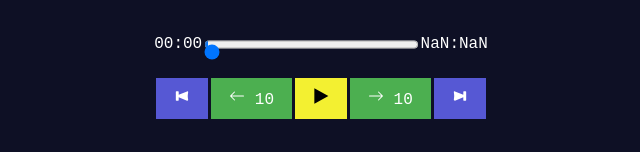
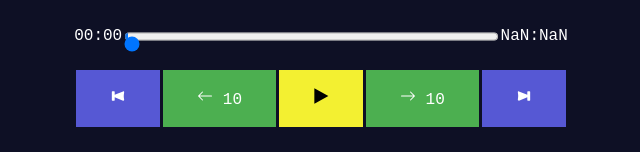
Before and after one commit to kpp16/Music-Player, a Next.js app: page /components/AudioPlayer in a window 1280 px wide. Shown: the part 645-797 px from the top of the page, without its empty margins (319-959 px from the left). Built offline with nearby package versions, Linux system fonts and the light colour scheme.

Commit message:
Fixed image and button scaling above and below 520 and 720 px

```diff
--- a/styles/AudioPlayer.module.css
+++ b/styles/AudioPlayer.module.css
@@ -10,13 +10,13 @@
     background-color: rgb(14, 16, 37);
 }
 
-@media only screen and (min-device-width: 500px) {
+@media only screen and (max-device-width: 520px) {
     .forwardBackward {
         font-family: monospace;
         justify-content: center;
         background-color: #4CAF50;
-        color: white;
-        padding: 16px 32px;
+        color: rgb(255, 255, 255);
+        padding: 8px 16px;
         text-align: center;
         text-decoration: none;
         display: inline-block;
@@ -28,12 +28,13 @@
     }
 }
 
+@media only screen and (min-device-width: 520px) {
     .forwardBackward {
         font-family: monospace;
         justify-content: center;
         background-color: #4CAF50;
-    color: white;
-    padding: 8px 16px;
+        color: rgb(255, 255, 255);
+        padding: 16px 32px;
         text-align: center;
         text-decoration: none;
         display: inline-block;
@@ -43,13 +44,32 @@
         cursor: pointer;
         border: 2px solid #4CAF50;
     }
+}
 
 .forwardBackward:hover {
     background-color: #2f7932;
     border: 2px solid #4CAF50;
 }
 
-@media only screen and (min-device-width: 500px) {
+@media only screen and (max-device-width: 520px) {
+    .playPause {
+        font-family: monospace;
+        justify-content: center;
+        background-color: #f3f031;
+        color: white;
+        padding: 8px 16px;
+        text-align: center;
+        text-decoration: none;
+        display: inline-block;
+        font-size: 16px;
+        margin: 4px 2px;
+        transition-duration: 0.4s;
+        cursor: pointer;
+        border: 2px solid #f3f031;
+    }
+}
+
+@media only screen and (min-device-width: 520px) {
     .playPause {
         font-family: monospace;
         justify-content: center;
@@ -65,22 +85,6 @@
         cursor: pointer;
         border: 2px solid #f3f031;
     }
-}
-
-.playPause {
-    font-family: monospace;
-    justify-content: center;
-    background-color: #f3f031;
-    color: white;
-    padding: 8px 16px;
-    text-align: center;
-    text-decoration: none;
-    display: inline-block;
-    font-size: 16px;
-    margin: 4px 2px;
-    transition-duration: 0.4s;
-    cursor: pointer;
-    border: 2px solid #f3f031;
 }
 
 .playPause:hover {
@@ -102,6 +106,13 @@
     padding-top: 15px;
 }
 
+@media only screen and (max-device-width: 740px){
+    .imageDiv {
+        width: 30vw;
+        height: 30vh;
+    }
+}
+
 @media only screen and (min-device-width: 740px){
     .imageDiv {
         width: 30vw;
@@ -109,7 +120,25 @@
     }
 }
 
-@media only screen and (min-device-width: 500px) {
+@media only screen and (max-device-width: 520px) {
+    .beforeAfter {
+        font-family: monospace;
+        justify-content: center;
+        background-color: #5658d4;
+        color: rgb(255, 255, 255);
+        padding: 8px 16px;
+        text-align: center;
+        text-decoration: none;
+        display: inline-block;
+        font-size: 16px;
+        margin: 4px 2px;
+        transition-duration: 0.4s;
+        cursor: pointer;
+        border: 2px solid #5658d4;
+    }
+}
+
+@media only screen and (min-device-width: 520px) {
     .beforeAfter {
         font-family: monospace;
         justify-content: center;
@@ -127,22 +156,6 @@
     }
 }
 
-.beforeAfter {
-    font-family: monospace;
-    justify-content: center;
-    background-color: #5658d4;
-    color: white;
-    padding: 8px 16px;
-    text-align: center;
-    text-decoration: none;
-    display: inline-block;
-    font-size: 16px;
-    margin: 4px 2px;
-    transition-duration: 0.4s;
-    cursor: pointer;
-    border: 2px solid #5658d4;
-}
-
 .beforeAfter:hover {
     background-color: #3234ce;
 }
```
Lines whose indentation alone changed are shown as unchanged.
